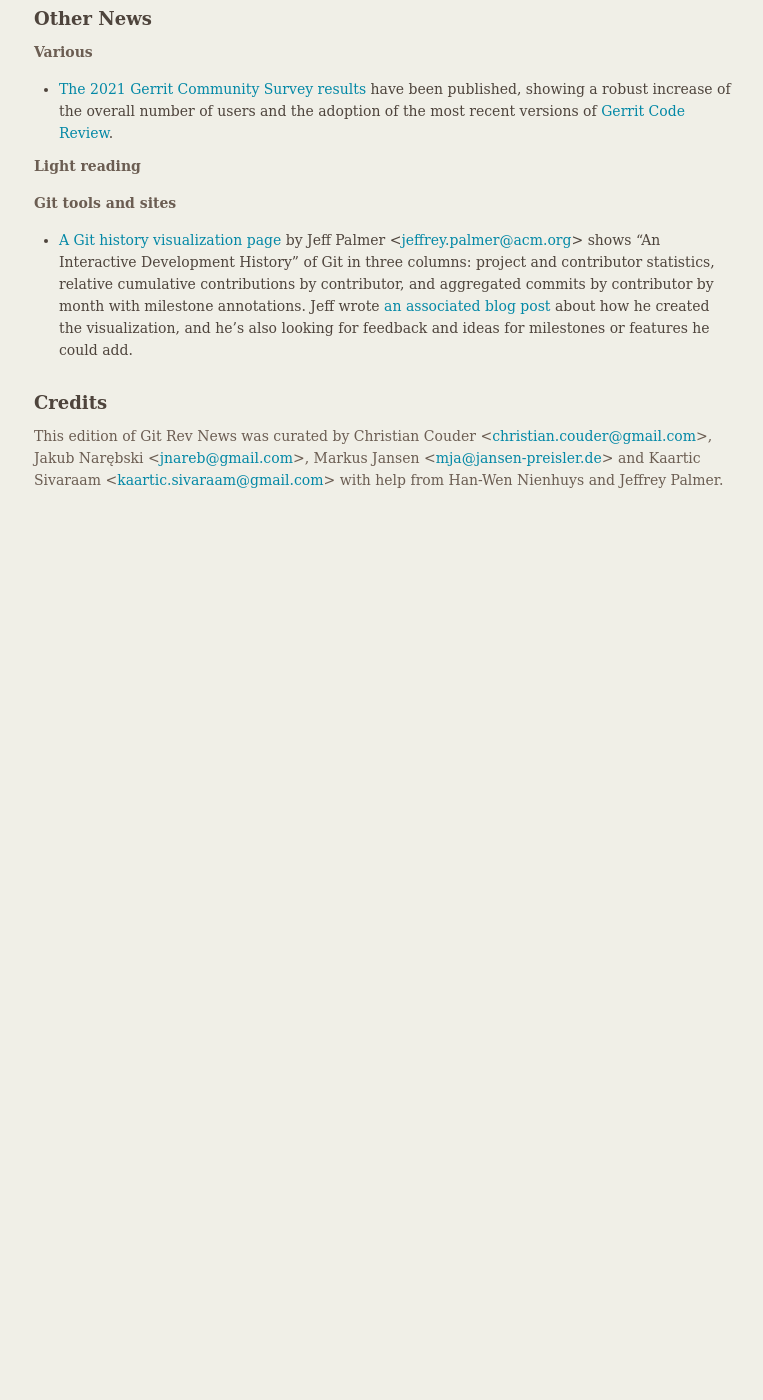
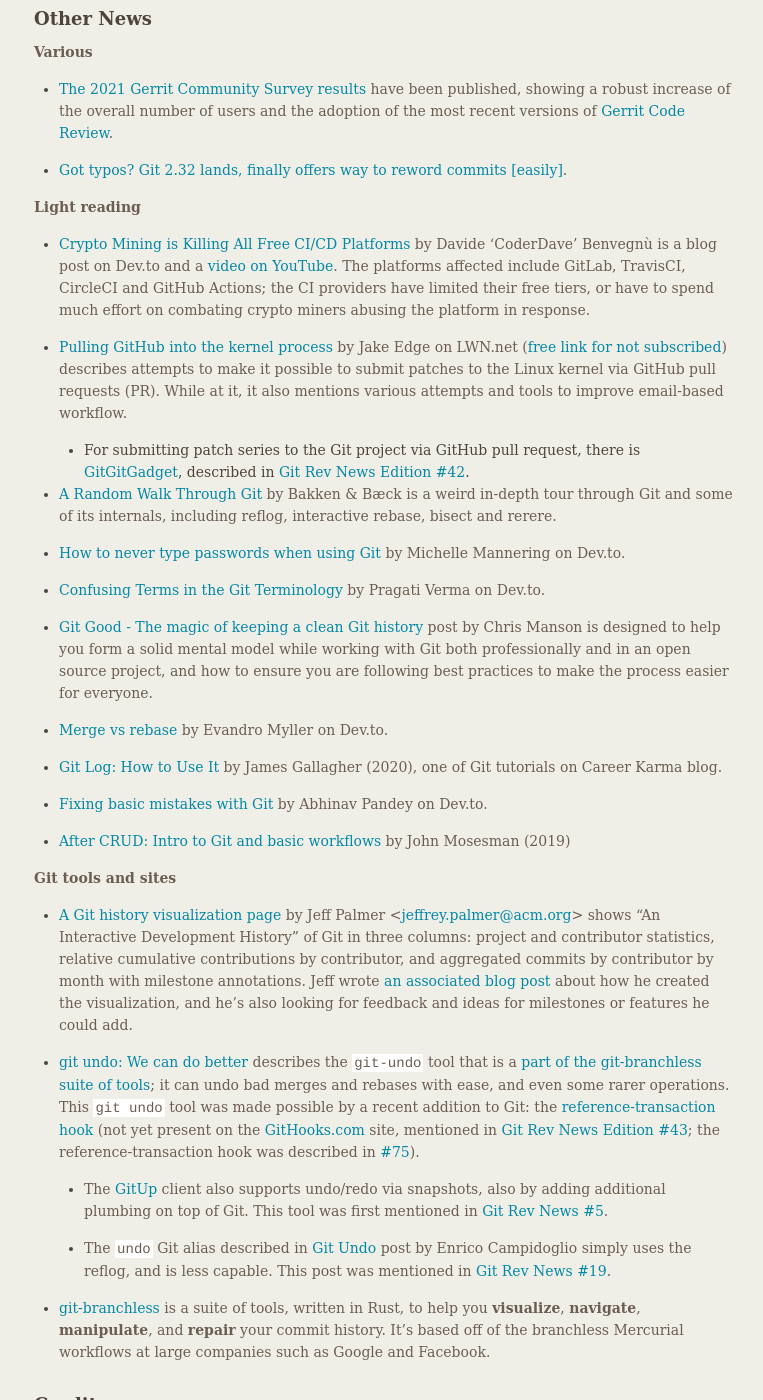
Before and after one commit to git/git.github.io, a Jekyll site: the page built from rev_news/drafts/edition-76.md, in a window 1280 px wide and 1400 px high, scrolled down 2543 px. Shown: the whole window, without its empty margins (375-1138 px from the left). Built offline with Jekyll 4.4.1, drawn with Linux system fonts in a browser that asks for light colours; before the commit the page ends 3049 px from its top, so only the background shows below that.

Commit message:
rn-76: Add links to various articles and tools

```diff
--- a/rev_news/drafts/edition-76.md
+++ b/rev_news/drafts/edition-76.md
@@ -190,7 +190,54 @@
   have been published, showing a robust increase of the overall number of users and the adoption
   of the most recent versions of [Gerrit Code Review](https://www.gerritcodereview.com).
 
+* [Got typos? Git 2.32 lands, finally offers way to reword commits [easily]](https://devclass.com/2021/06/07/got-typos-git-2-32-lands-finally-offers-way-to-reword-commits/).
+
+
 __Light reading__
+* [Crypto Mining is Killing All Free CI/CD Platforms](https://dev.to/n3wt0n/crypto-mining-is-killing-all-free-ci-cd-platforms-4chc)
+  by Davide 'CoderDave' Benvegnù is a blog post on Dev.to
+  and a [video on YouTube](https://www.youtube.com/watch?v=9TOJqJSHVvI).
+  The platforms affected include GitLab, TravisCI, CircleCI and GitHub Actions;
+  the CI providers have limited their free tiers, or have to spend much effort
+  on combating crypto miners abusing the platform in response.
+
+* [Pulling GitHub into the kernel process](https://lwn.net/Articles/860607/) by Jake Edge on LWN.net
+  ([free link for not subscribed](https://lwn.net/SubscriberLink/860607/fdbce807fe931123/))
+  describes attempts to make it possible to submit patches to the Linux kernel
+  via GitHub pull requests (PR).  While at it, it also mentions various attempts
+  and tools to improve email-based workflow.
+
+  * For submitting patch series to the Git project via GitHub pull request,
+    there is [GitGitGadget](https://gitgitgadget.github.io/), described in
+    [Git Rev News Edition #42](https://git.github.io/rev_news/2018/08/22/edition-42/).
+
+* [A Random Walk Through Git](https://bakkenbaeck.github.io/a-random-walk-through-git/)
+  by Bakken & Bæck is a weird in-depth tour through Git and some of its internals,
+  including reflog, interactive rebase, bisect and rerere.
+
+* [How to never type passwords when using Git](https://dev.to/github/how-to-never-type-passwords-when-using-git-18bb)
+  by Michelle Mannering on Dev.to.
+
+* [Confusing Terms in the Git Terminology](https://dev.to/pragativerma18/confusing-terms-in-the-git-terminology-1578)
+  by Pragati Verma on Dev.to.
+
+* [Git Good - The magic of keeping a clean Git history](https://simplabs.com/blog/2021/05/26/keeping-a-clean-git-history/)
+  post by Chris Manson is designed to help you form a solid mental model while
+  working with Git both professionally and in an open source project, and how to
+  ensure you are following best practices to make the process easier for
+  everyone.
+
+* [Merge vs rebase](https://dev.to/emyller/merge-vs-rebase-63e)
+  by Evandro Myller on Dev.to.
+
+* [Git Log: How to Use It](https://careerkarma.com/blog/git-log/)
+  by James Gallagher (2020), one of Git tutorials on Career Karma blog.
+
+* [Fixing basic mistakes with Git](https://dev.to/abh1navv/fixing-basic-mistakes-with-git-4m4l)
+  by Abhinav Pandey on Dev.to.
+
+* [After CRUD: Intro to Git and basic workflows](https://johnmosesman.com/post/after-crud-git/)
+  by John Mosesman (2019)
 
 
 __Git tools and sites__
@@ -203,6 +250,29 @@
 he created the visualization, and he's also looking for
 feedback and ideas for milestones or features he could add.
 
+* [git undo: We can do better](https://blog.waleedkhan.name/git-undo/)
+describes the `git-undo` tool that is
+a [part of the git-branchless suite of tools](https://github.com/arxanas/git-branchless);
+it can undo bad merges and rebases with ease, and even some rarer operations.
+This `git undo` tool was made possible by a recent addition to Git:
+the [reference-transaction hook](https://git-scm.com/docs/githooks#_reference_transaction)
+(not yet present on the [GitHooks.com](https://githooks.com) site, mentioned
+in [Git Rev News Edition #43](https://git.github.io/rev_news/2018/09/19/edition-43/);
+the reference-transaction hook was described in [#75](https://git.github.io/rev_news/2021/03/27/edition-73/)).
+
+  * The [GitUp](https://gitup.co/) client also supports undo/redo via snapshots,
+    also by adding additional plumbing on top of Git.  This tool was first mentioned
+    in [Git Rev News #5](https://git.github.io/rev_news/2015/07/08/edition-5/).
+
+  * The `undo` Git alias described in [Git Undo](http://megakemp.com/2016/08/25/git-undo/)
+    post by Enrico Campidoglio simply uses the reflog, and is less capable.  This post
+    was mentioned in [Git Rev News #19](https://git.github.io/rev_news/2016/08/17/edition-18/).
+
+* [git-branchless](https://github.com/arxanas/git-branchless) is a suite of tools,
+written in Rust, to help you **visualize**, **navigate**, **manipulate**, and **repair**
+your commit history. It's based off of the branchless Mercurial workflows at large companies
+such as Google and Facebook.
+
 
 ## Credits
 
```
